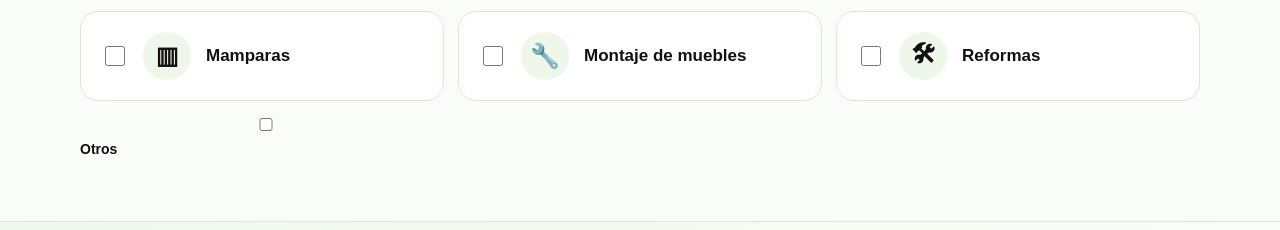
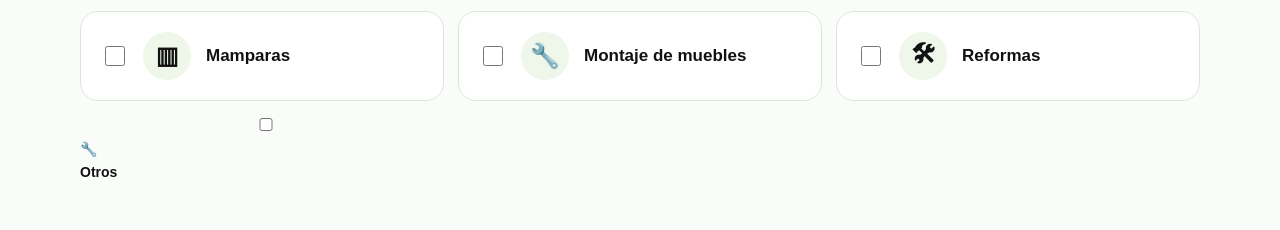
Before and after one commit to tuhogarmultiservicios/Tu-hogar-multiservicios, a plain HTML site: page index.html in a window 1280 px wide. Shown: the part 1501-1731 px from the top of the page. Drawn offline with Linux system fonts and the light colour scheme.

Commit message:
Update 'Otros' service label with icon

```diff
--- a/index.html
+++ b/index.html
@@ -153,7 +153,7 @@
           <label class="service"><input type="checkbox" name="service" value="Mamparas"><span class="service-icon">▥</span><b>Mamparas</b></label>
           <label class="service"><input type="checkbox" name="service" value="Montaje de muebles"><span class="service-icon">🔧</span><b>Montaje de muebles</b></label>
           <label class="service"><input type="checkbox" name="service" value="Reformas"><span class="service-icon">🛠</span><b>Reformas</b></label>
-          <label class="servicio"><input type="checkbox" name="servicio" value="Otros"><strong>Otros</strong></label>
+  <label class="servicio"><input type="checkbox" name="servicio" value="Otros"><span class="icono-servicio">🔧</span><b>Otros</b></label>
         </div>
       </div>
     </section>
```
